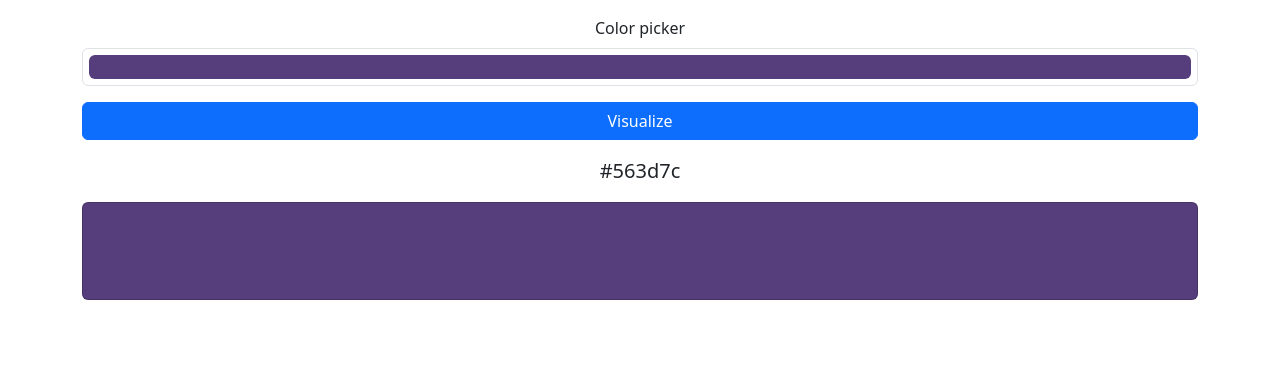
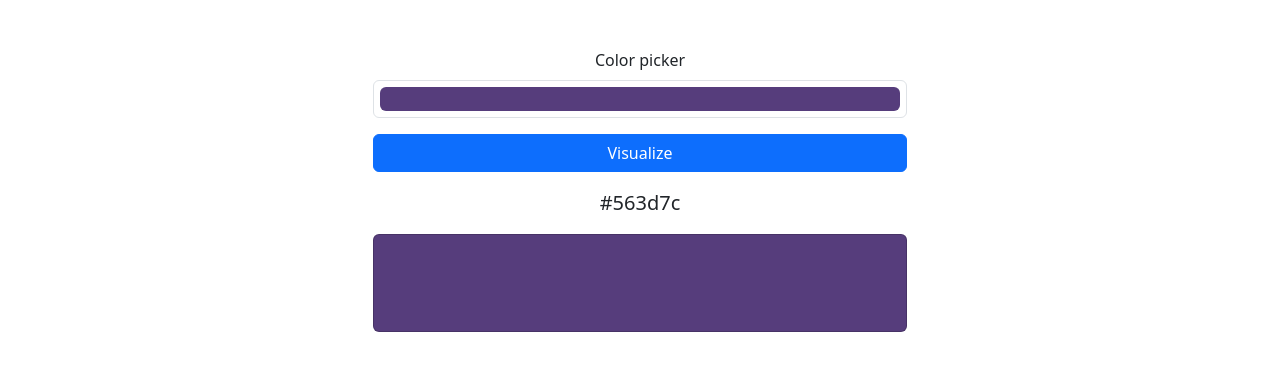
Before and after one commit to Alejandrox27/change-color, a plain HTML site: page index.html in a window 1280 px wide. Drawn offline with nearby package versions, Linux system fonts and the light colour scheme.

Commit message:
Update index.html

```diff
--- a/index.html
+++ b/index.html
@@ -8,15 +8,18 @@
     <script src="./scripts/scripts.js" defer></script>
 </head>
 <body>
-    <div class="container mt-3 text-center" style="margin: 0px auto;">
-        <label for="inputColor" class="form-label">Color picker</label>
-        <input type="color" class="form-control form-control-color w-100" id="inputColor" value="#563d7c" title="Choose your color">
+    <div class="container mt-5">
+        <div class="mt-3 text-center row justify-content-center" style="margin: 0px auto;">
+            <div class="col-12 col-md-6">
+                <label for="inputColor" class="form-label">Color picker</label>
+                <input type="color" class="form-control form-control-color w-100" id="inputColor" value="#563d7c" title="Choose your color">
 
-        <div class="mt-3">
-            <button class="btn btn-primary w-100" id="btnVisualize">Visualize</button>
+                <div class="mt-3">
+                    <button class="btn btn-primary w-100" id="btnVisualize">Visualize</button>
 
-            <p class="lead mt-3" id="hex-color">#563d7c</p>
-            <div class="card p-5" id="card" style="background-color: #563d7c;">
+                    <p class="lead mt-3" id="hex-color">#563d7c</p>
+                    <div class="card p-5" id="card" style="background-color: #563d7c;"></div>
+                </div>
             </div>
         </div>
     </div>
```
